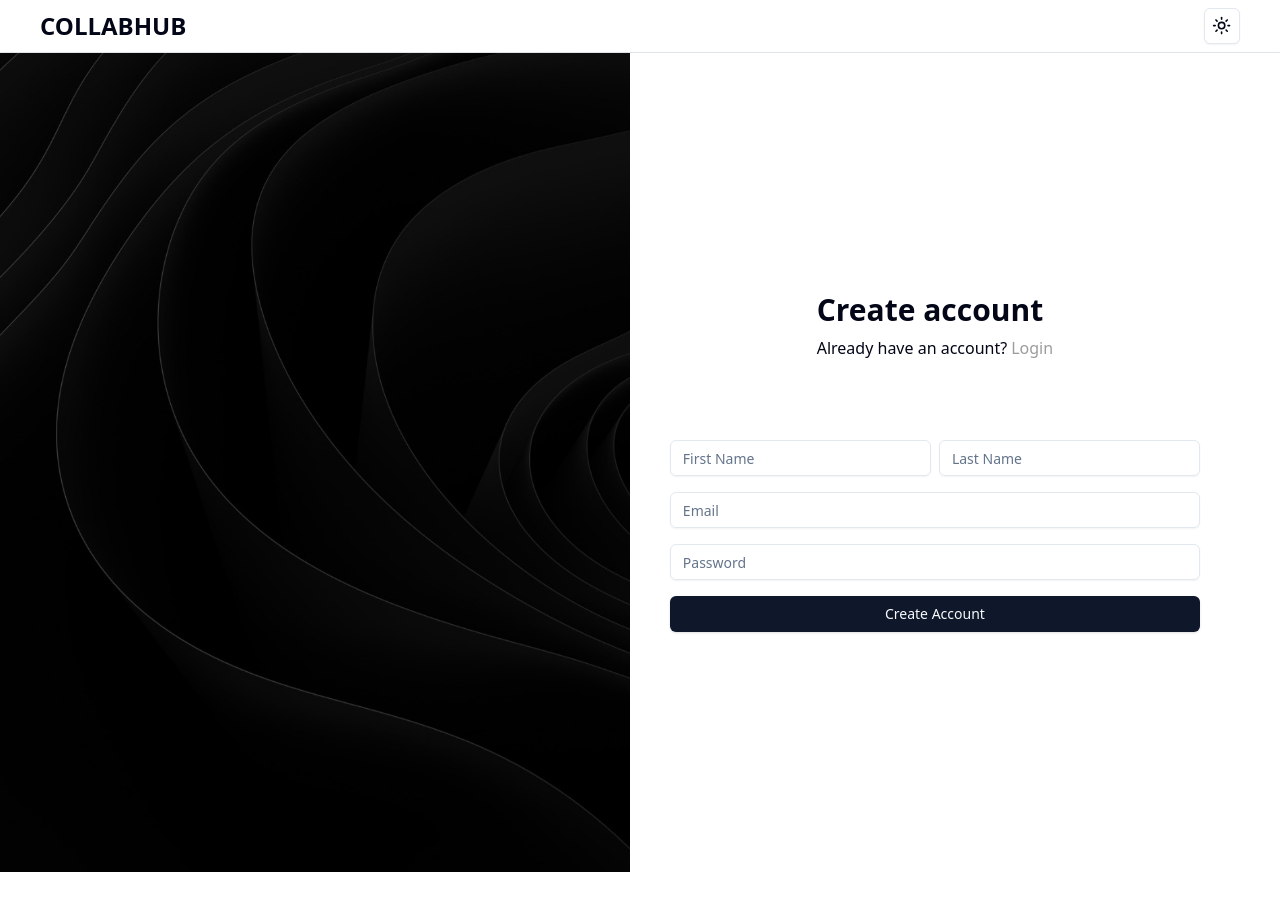
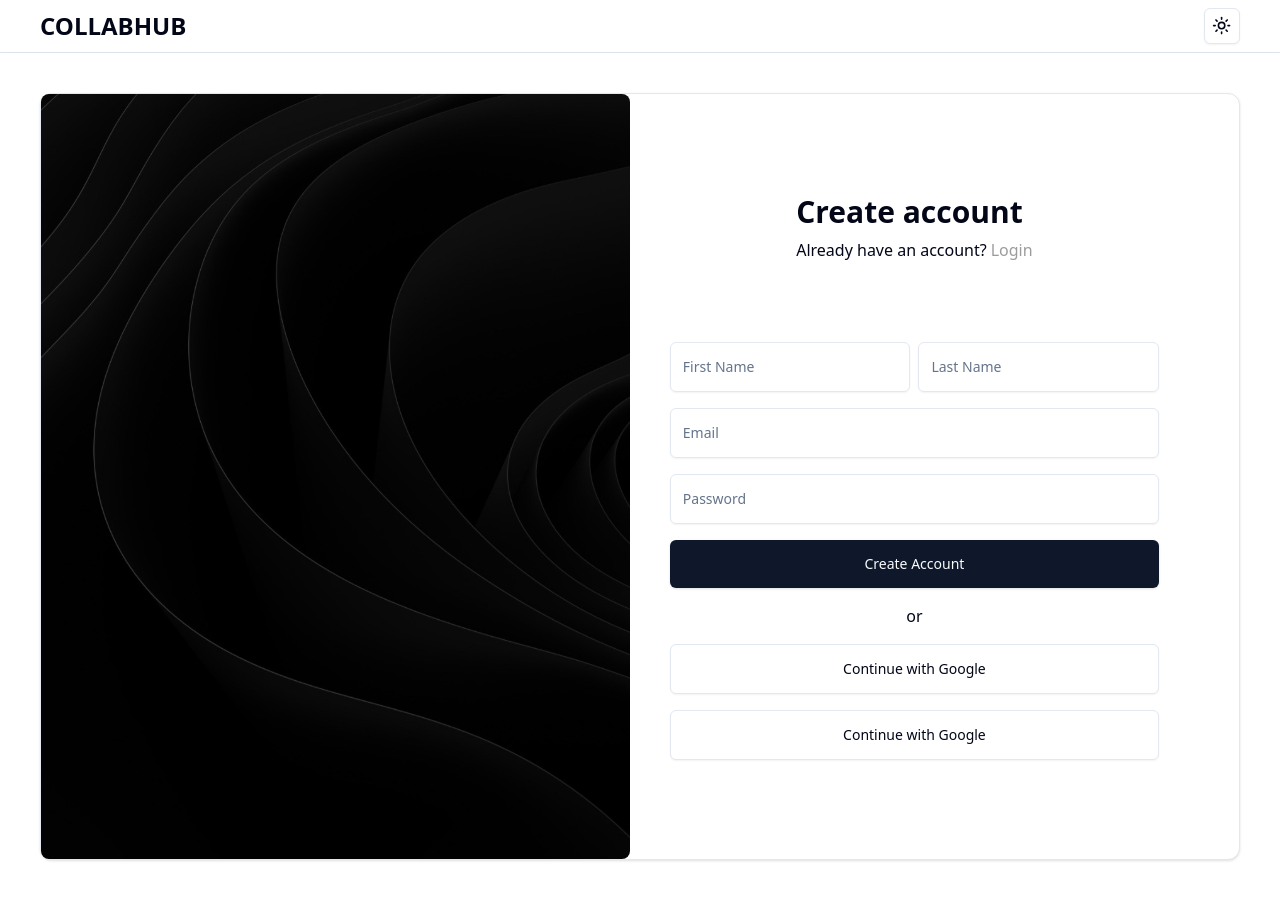
Before and after one commit to collab-hub12/Frontend, a Next.js app: page / in a window 1280 px wide. Before the commit the page ends 872 px from the top, so only its background shows below. Built offline with nearby package versions, Linux system fonts and the light colour scheme.

Commit message:
feat: :sparkles: styles added

```diff
--- a/src/app/page.tsx
+++ b/src/app/page.tsx
@@ -4,14 +4,16 @@ import React from "react";
 import { Usages } from "../../public/assets";
 import { Input } from "@/components/ui/input";
 import { Button } from "@/components/ui/button";
+import { Card } from "@/components/ui/card";
 
 export default function Home() {
   return (
     <div className='flex justify-between w-full items-center'>
-      <div className='flex flex-col w-full'>
-        <Image src={Usages.Auth} alt='auth' />
+      <Card className='w-full flex m-10'>
+        <div className='flex flex-col w-full h-full rounded-md'>
+          <Image src={Usages.Auth} alt='auth' className='rounded-lg' />
         </div>
-      <div className='flex flex-col items-center w-full gap-20 pr-10'>
+        <div className='flex flex-col justify-center items-center w-full gap-20 pr-10'>
           <div className='flex flex-col gap-2'>
             <h1 className='flex font-bold text-3xl'>Create account</h1>
             <p className='flex text-base'>
@@ -19,8 +21,8 @@ export default function Home() {
               <span className='text-[#9C9C9D] pl-1'> Login</span>
             </p>
           </div>
-        <div className='flex flex-col w-full px-10'>
-          <form className='flex flex-col gap-4'>
+          <div className='flex flex-col items-center w-full px-10 gap-4'>
+            <form className='flex flex-col gap-4 w-full'>
               <div className='flex gap-2 w-full'>
                 <Input type='email' placeholder='First Name' />
                 <Input type='email' placeholder='Last Name' />
@@ -31,10 +33,18 @@ export default function Home() {
               <div className='flex gap-2 w-full'>
                 <Input type='password' placeholder='Password' />
               </div>
-            <Button className=''>Create Account</Button>
+              <Button className='py-6'>Create Account</Button>
             </form>
+            <p>or</p>
+            <Button variant='outline' className='w-full py-6'>
+              Continue with Google
+            </Button>
+            <Button variant='outline' className='w-full py-6'>
+              Continue with Google
+            </Button>
           </div>
         </div>
+      </Card>
     </div>
   );
 }
--- a/src/components/ui/input.tsx
+++ b/src/components/ui/input.tsx
@@ -1,6 +1,6 @@
-import * as React from "react"
+import * as React from "react";
 
-import { cn } from "@/lib/utils"
+import { cn } from "@/lib/utils";
 
 export interface InputProps
   extends React.InputHTMLAttributes<HTMLInputElement> {}
@@ -11,15 +11,15 @@ const Input = React.forwardRef<HTMLInputElement, InputProps>(
       <input
         type={type}
         className={cn(
-          "flex h-9 w-full rounded-md border border-slate-200 bg-transparent px-3 py-1 text-sm shadow-sm transition-colors file:border-0 file:bg-transparent file:text-sm file:font-medium placeholder:text-slate-500 focus-visible:outline-none focus-visible:ring-1 focus-visible:ring-slate-950 disabled:cursor-not-allowed disabled:opacity-50 dark:border-slate-800 dark:placeholder:text-slate-400 dark:focus-visible:ring-slate-300",
+          "flex h-9 w-full rounded-md border border-slate-200 bg-transparent px-3 py-6 text-sm shadow-sm transition-colors file:border-0 file:bg-transparent file:text-sm file:font-medium placeholder:text-slate-500 focus-visible:outline-none focus-visible:ring-1 focus-visible:ring-slate-950 disabled:cursor-not-allowed disabled:opacity-50 dark:border-slate-800 dark:placeholder:text-slate-400 dark:focus-visible:ring-slate-300",
           className
         )}
         ref={ref}
         {...props}
       />
-    )
+    );
   }
-)
-Input.displayName = "Input"
+);
+Input.displayName = "Input";
 
-export { Input }
+export { Input };
```
Lines whose indentation alone changed are shown as unchanged.
